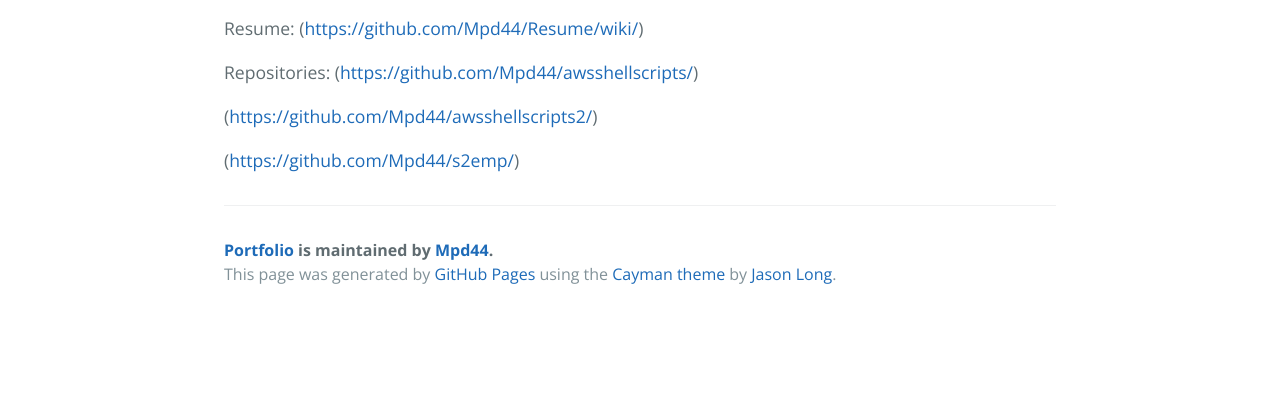
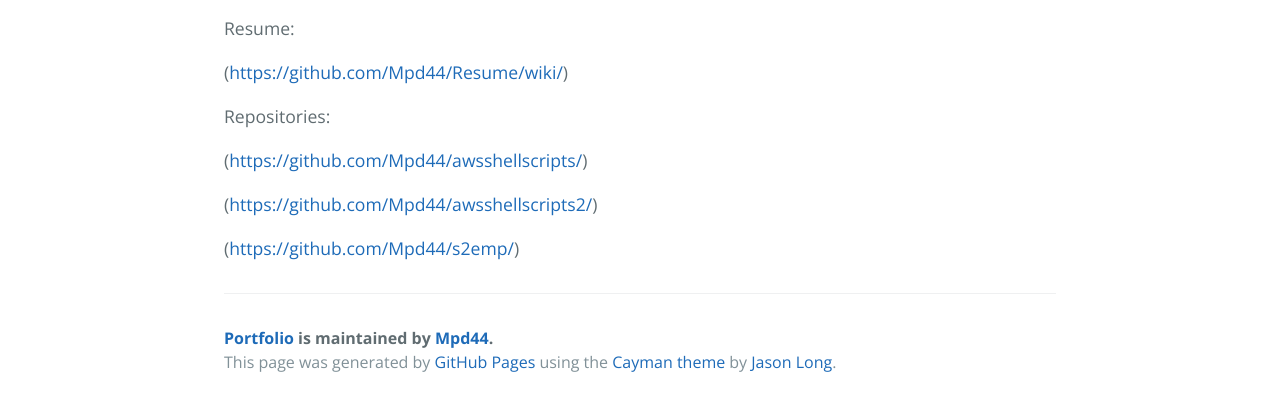
Before and after one commit to Mpd44/Portfolio, a plain HTML site: page index.html in a window 1280 px wide. Shown: the part 470-876 px from the top of the page. Before the commit the page ends 800 px from the top, so only its background shows below. Drawn offline with nearby package versions, Linux system fonts and the light colour scheme.

Commit message:
Update index.html

```diff
--- a/index.html
+++ b/index.html
@@ -22,8 +22,10 @@
       <h1>
 <a id="about-me" class="anchor" href="#about-me" aria-hidden="true"><span aria-hidden="true" class="octicon octicon-link"></span></a>About Me</h1>
 
-<p>Resume: (<a href="https://github.com/Mpd44/Resume/wiki/">https://github.com/Mpd44/Resume/wiki/</a>) </p>
-<p> Repositories:  (<a href="https://github.com/Mpd44/awsshellscripts/">https://github.com/Mpd44/awsshellscripts/</a>)</p>
+      <p>Resume:</p>
+                  <p>(<a href="https://github.com/Mpd44/Resume/wiki/">https://github.com/Mpd44/Resume/wiki/</a>) </p>
+      <p> Repositories:  </p>
+                  <p>(<a href="https://github.com/Mpd44/awsshellscripts/">https://github.com/Mpd44/awsshellscripts/</a>)</p>
                   <p>(<a href="https://github.com/Mpd44/awsshellscripts2/">https://github.com/Mpd44/awsshellscripts2/</a>)</p>
                   <p>(<a href="https://github.com/Mpd44/s2emp/">https://github.com/Mpd44/s2emp/</a>)</p>
 
```
